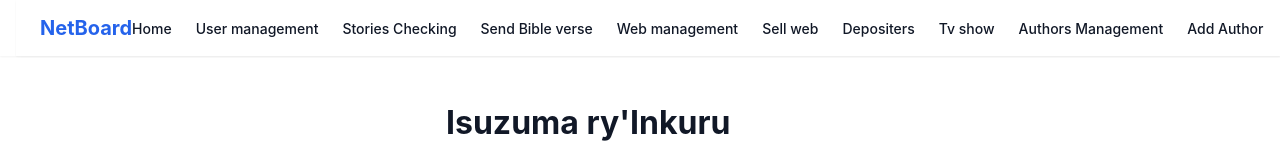
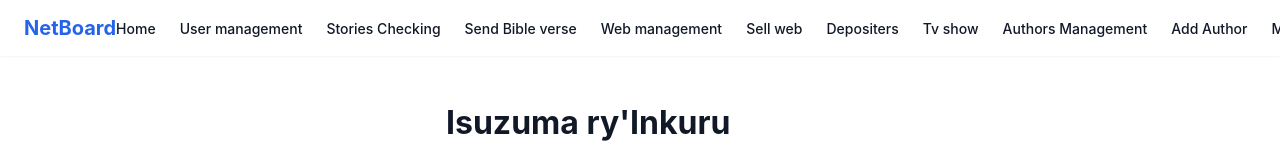
Before and after one commit to Newbhjj2222/admin, a Next.js app: page /Anslyser in a window 1280 px wide. Shown: the top 160 px of the page. Built offline with nearby package versions, Linux system fonts and the light colour scheme; no server answers; the database is empty.

Commit message:
Update Anslyser.js

```diff
--- a/src/pages/Anslyser.js
+++ b/src/pages/Anslyser.js
@@ -13,7 +13,7 @@ import {
   Legend,
 } from "chart.js";
 import { useTheme } from "@/components/theme";
-import Net from "@/components/Net";
+
 
 ChartJS.register(CategoryScale, LinearScale, BarElement, Tooltip, Legend);
 
@@ -91,7 +91,7 @@ export default function Analyser({ stories }) {
 
   return (
     <div className="page">
-      <Net />
+
 
       <div className="analysis">
         <h1>Isuzuma ry'Inkuru</h1>
```
